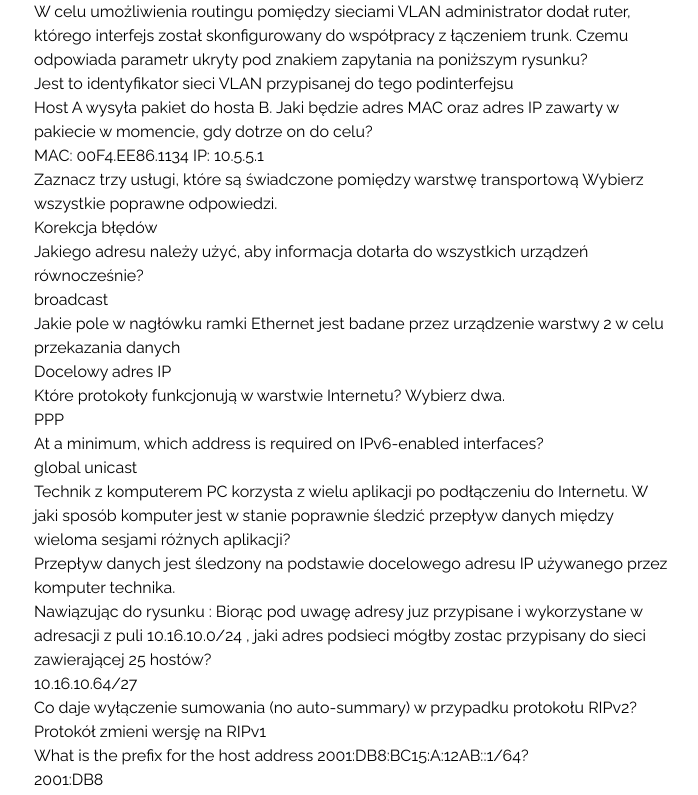
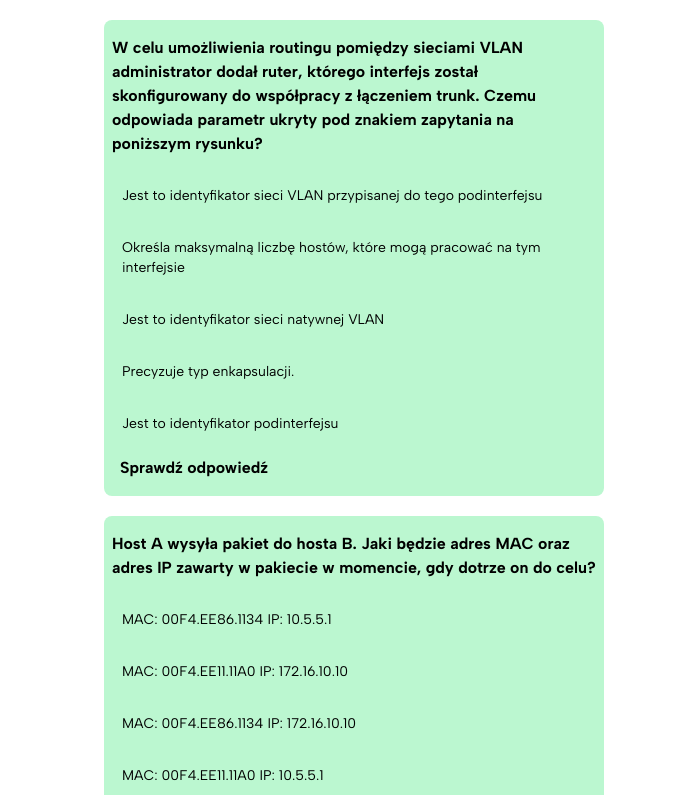
Before and after one commit to Ptaku09/bankowosc, a Next.js app: page / in a window 1280 px wide. Shown: the top 795 px of the page, without its empty margins (286-984 px from the left). Built offline with nearby package versions, Linux system fonts and the light colour scheme.

Commit message:
questions: make answers selectable

```diff
--- a/pages/index.tsx
+++ b/pages/index.tsx
@@ -1,10 +1,11 @@
-import { Raleway } from '@next/font/google';
+import { Albert_Sans } from '@next/font/google';
 import { GetStaticProps } from 'next';
-import Question from '/types/question';
+import { Answer, Question } from '/types/question';
 import path from 'path';
 import { promises as fs } from 'fs';
+import { FormEvent } from 'react';
 
-const raleway = Raleway({ weight: ['400', '700'], preload: false });
+const albert = Albert_Sans({ weight: ['400', '700'], preload: false });
 
 export const getStaticProps: GetStaticProps = async () => {
   const jsDirectory = path.join(process.cwd(), 'json');
@@ -18,14 +19,32 @@ export const getStaticProps: GetStaticProps = async () => {
   };
 };
 
+const handleSubmit = (event: FormEvent<HTMLFormElement>) => {
+  event.preventDefault();
+  const data = new FormData(event.currentTarget);
+  console.log(data);
+};
+
 const Home = ({ questions }: { questions: Question[] }) => {
   return (
-    <div className={`flex items-center justify-start flex-col ${raleway.className}`}>
-      <div className="w-1/2">
+    <div className={`w-screen p-5 md:grid md:grid-cols-[1fr_500px_1fr] overflow-x-hidden ${albert.className}`}>
+      <div className="flex items-center flex-col gap-5 md:col-start-2">
         {questions.map((question: Question, index: number) => (
-          <div key={index}>
-            <h1>{question.question}</h1>
-            <p>{question.answers[0].text}</p>
+          <div key={index} className="w-full flex flex-col gap-5 px-2 py-4 bg-green-200 rounded-lg">
+            <h1 className="font-bold">{question.question}</h1>
+            <form onSubmit={handleSubmit} id={question.question} className="flex items-start flex-col gap-3">
+              {question.answers.map((answer: Answer, idx: number) => (
+                <div key={index + idx} className="w-full flex items-center justify-center gap-2 text-sm">
+                  <input type="checkbox" name={question.question} id={(index * 10 + idx).toString()} className="hidden peer"></input>
+                  <label htmlFor={(index * 10 + idx).toString()} className="w-full p-2 border-[2px] border-transparent peer-checked:border-blue-500">
+                    {answer.text}
+                  </label>
+                </div>
+              ))}
+              <button type="submit" className="px-2 font-bold">
+                Sprawdź odpowiedź
+              </button>
+            </form>
           </div>
         ))}
       </div>
--- a/styles/globals.css
+++ b/styles/globals.css
@@ -1,3 +1,16 @@
 @tailwind base;
 @tailwind components;
 @tailwind utilities;
+
+@layer utilities {
+    html, body {
+        margin: 0;
+        box-sizing: border-box;
+        overflow-x: hidden;
+        scroll-behavior: smooth;
+    }
+
+    *, *::after, *::before {
+        box-sizing: inherit;
+    }
+}
```
Also changed, not shown: types/question.ts (+6 -6 lines).
